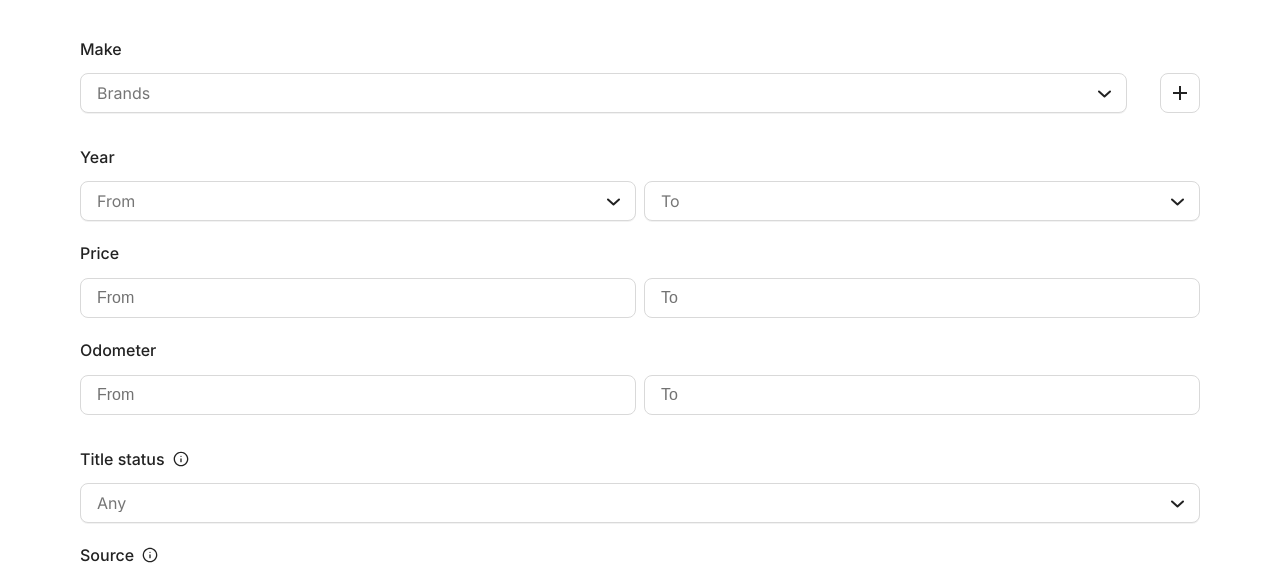
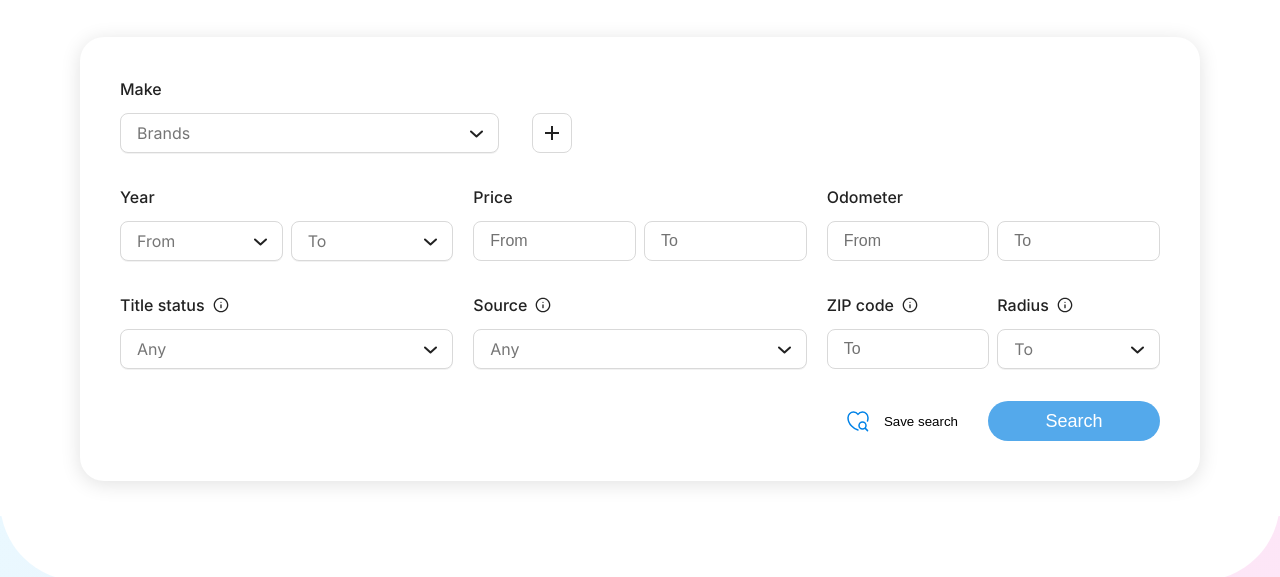
Before and after one commit to serjsankov/gvust, a plain HTML site: page searches.html in a window 1280 px wide. Shown: the part 211-788 px from the top of the page. Drawn offline with Linux system fonts and the light colour scheme.

Commit message:
edits page searches

```diff
--- a/css/style.css
+++ b/css/style.css
@@ -516,7 +516,11 @@ body {
 
 
 .searches-filter {
-    padding: 40px 0;
+    padding: 20px;
+    background: #FFFFFF;
+    box-shadow: 0px 3px 20px rgb(0 0 0 / 12%);
+    border-radius: 24px;
+    margin-top: 40px;
 }
 
 .searches-filter__property-description {
@@ -549,6 +553,8 @@ body {
     display: flex;
     justify-content: center;
     align-items: center;
+
+    cursor: pointer;
 }
 
 .searches-filter__property-button-line {
@@ -607,8 +613,8 @@ body {
 .searches-filter .selectize-control.single .selectize-input input,
 .selectize-input>* {
     font-weight: 400;
-    font-size: 16px;
-    line-height: 24px;
+    font-size: 13px;
+    line-height: 15px;
     color: #222222;
 }
 
@@ -644,7 +650,7 @@ body {
 .searches-filter__property-brand-flex {
     display: flex;
     align-items: flex-start;
-    gap: 33px;
+    gap: 15px;
 }
 
 .searches-filter__property-brand-flex-selects {
@@ -691,6 +697,8 @@ body {
     color: #222222;
 
     border-radius: 8px;
+
+    display: block;
 }
 
 .searches-filter__input::placeholder {
@@ -809,6 +817,16 @@ body {
     .billing-info__price-button {
         width: 250px;
     }
+
+    .searches-filter__property-brand-flex {
+        gap: 33px;
+    }
+
+    .searches-filter .selectize-control.single .selectize-input input,
+    .selectize-input>* {
+        font-size: 16px;
+        line-height: 24px;
+    }
 }
 
 
@@ -829,4 +847,8 @@ body {
     .info-video__link {
         height: 265px;
     }
+
+    .searches-filter {
+        padding: 40px;
+    }
 }
--- a/css/tablet-style.css
+++ b/css/tablet-style.css
@@ -103,4 +103,25 @@
     .billing-history {
         margin-top: 60px;
     }
+
+    .searches-filter__property-flex {
+        flex-direction: row;
+    }
+
+    .searches-filter__property-flex-btns {
+        justify-content: flex-end;
+    }
+
+    .searches-filter__property-btn {
+        width: 172px;
+        flex-basis: auto;
+    }
+
+    .searches-filter__property-btn_no_background {
+        justify-content: flex-end;
+    }
+
+    .searches-filter__property-brand {
+        width: 452px;
+    }
 }
```
Also changed, not shown: 1 other file.
